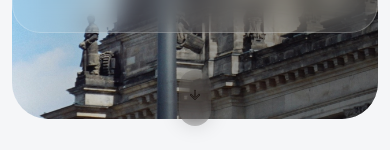
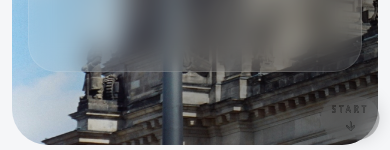
Before and after one commit to Bassil88/aura-coffee-demo, a Next.js app: page /de in a window 390 px wide. Shown: the part 694-844 px from the top of the page. Built offline with nearby package versions, Linux system fonts and the light colour scheme.

Commit message:
mobil No, hero margin & scroller adjusted

```diff
--- a/app/components/Hero.tsx
+++ b/app/components/Hero.tsx
@@ -123,7 +123,8 @@ export default function Hero({ locale }: { locale: "de" | "en" }) {
         rounded-[36px]
         mx-3 sm:mx-6 lg:mx-12
         mt-24
-        min-h-[85vh]
+        min-h-[88vh]
+        md:min-h-[85vh]
         flex items-center
       "
       style={{
@@ -136,7 +137,7 @@ export default function Hero({ locale }: { locale: "de" | "en" }) {
       <div className="absolute inset-0 bg-gradient-to-l from-black/50 via-black/35 to-transparent" />
 
       {/* CONTENT */}
-      <div className="relative z-10 w-full">
+      <div className=" mx-4 relative z-10 w-full">
         <div
           className="
             mx-auto max-w-4xl
@@ -146,7 +147,7 @@ export default function Hero({ locale }: { locale: "de" | "en" }) {
             sm:px-10 sm:py-14
             backdrop-blur-md
             bg-white/10
-            border border-white/20
+            border border-white/10
           "
         >
           {/* TITLE */}
--- a/app/components/ScrollIndicator.tsx
+++ b/app/components/ScrollIndicator.tsx
@@ -1,50 +1,286 @@
+// "use client";
+
+// import { useEffect, useRef, useState } from "react";
+// import gsap from "gsap";
+
+// /* -----------------------------
+//    Magnetic cursor hook (ONLY magnetic)
+// ------------------------------ */
+// function useMagnetic<T extends HTMLElement>(
+//   ref: React.RefObject<T | null>,
+//   strength = 0.35
+// ) {
+//   useEffect(() => {
+//     const el = ref.current;
+//     if (!el) return;
+
+//     const move = (e: MouseEvent) => {
+//       const rect = el.getBoundingClientRect();
+//       const x = (e.clientX - rect.left - rect.width / 2) * strength;
+//       const y = (e.clientY - rect.top - rect.height / 2) * strength;
+
+//       gsap.to(el, {
+//         x,
+//         y,
+//         duration: 0.4,
+//         ease: "power3.out",
+//       });
+//     };
+
+//     const reset = () => {
+//       gsap.to(el, {
+//         x: 0,
+//         y: 0,
+//         duration: 0.6,
+//         ease: "power3.out",
+//       });
+//     };
+
+//     el.addEventListener("mousemove", move);
+//     el.addEventListener("mouseleave", reset);
+
+//     return () => {
+//       el.removeEventListener("mousemove", move);
+//       el.removeEventListener("mouseleave", reset);
+//     };
+//   }, [ref, strength]);
+// }
+// const sectionColors: Record<string, string> = {
+// hero: "text-black",
+//   "real-challenge": "text-red-600",
+//   services: "text-blue-600",
+//   commonChallenges: "text-purple-600",
+//   whyChooseUs: "text-emerald-600",
+//   howItWorks: "text-amber-500",
+//   requirements: "text-cyan-600",
+//   contact: "text-black",
+//   ourStory: "text-indigo-600",
+//   faq: "text-pink-600",
+
+// };
+
+
+
+// /* -----------------------------
+//    Sections
+// ------------------------------ */
+// const sections = [
+//   { id: "hero", label: "START" },
+//   { id: "real-challenge", label: "CHALLENGES" },
+//   { id: "services", label: "SERVICES" },
+//   { id: "commonChallenges", label: "CHALLENGES" },
+//   { id: "whyChooseUs", label: "WHY US" },
+//   { id: "howItWorks", label: "PROCESS" },
+//   { id: "requirements", label: "REQUIREMENTS" },
+//   { id: "contact", label: "CONTACT" },
+//   { id: "ourStory", label: "ABOUT" },
+//   { id: "faq", label: "FAQ" },
+// ];
+
+// export default function ScrollIndicator() {
+//   const indicatorRef = useRef<HTMLButtonElement>(null);
+//   const arrowRef = useRef<SVGSVGElement>(null);
+//   const textRef = useRef<HTMLSpanElement>(null);
+
+//   const [label, setLabel] = useState("SCROLL");
+//   const [visible, setVisible] = useState(false);
+//   const [theme, setTheme] = useState("text-black");
+// const isMobile = typeof window !== "undefined" && window.innerWidth < 768;
+
+
+//   /* Magnetic cursor */
+//   useMagnetic(indicatorRef);
+
+//   /* Entrance animation */
+//   useEffect(() => {
+//     if (!indicatorRef.current) return;
+
+//     gsap.fromTo(
+//       indicatorRef.current,
+//       { opacity: 0, x: 30 },
+//       { opacity: 1, x: 0, duration: 0.6, ease: "power3.out" }
+//     );
+//   }, []);
+
+//   /* Arrow morph (up/down) */
+//   useEffect(() => {
+//     if (!arrowRef.current) return;
+
+//     gsap.to(arrowRef.current, {
+//       rotate: label === "CONTACT" ? 180 : 0,
+//       transformOrigin: "50% 50%",
+//       duration: 0.5,
+//       ease: "power3.inOut",
+//     });
+//   }, [label]);
+
+//   /* Text rotation on scroll */
+//   useEffect(() => {
+//     const onScroll = () => {
+//       if (!textRef.current) return;
+
+//       const progress =
+//         window.scrollY /
+//         (document.documentElement.scrollHeight - window.innerHeight);
+
+//       gsap.to(textRef.current, {
+//         rotate: progress * 180,
+//         ease: "none",
+//         duration: 0.2,
+//       });
+//     };
+
+//     window.addEventListener("scroll", onScroll, { passive: true });
+//     return () => window.removeEventListener("scroll", onScroll);
+//   }, []);
+
+//   /* Section label logic */
+//   useEffect(() => {
+//     const observers: IntersectionObserver[] = [];
+
+//     sections.forEach((s) => {
+//       const el = document.getElementById(s.id);
+//       if (!el) return;
+
+//       const observer = new IntersectionObserver(
+//         ([entry]) => {
+//           if (entry.isIntersecting) {
+//   setLabel(s.label);
+// setTheme(sectionColors[s.id] ?? "text-black");
+//   setVisible(true);
+// }
+
+//         },
+//         { threshold: 0.4 }
+//       );
+
+//       observer.observe(el);
+//       observers.push(observer);
+//     });
+
+//     return () => observers.forEach((o) => o.disconnect());
+//   }, []);
+
+// const handleClick = () => {
+//   const currentIndex = sections.findIndex(
+//     (s) => s.label === label
+//   );
+
+//   const nextSection =
+//     sections[currentIndex + 1] ?? sections[0];
+
+//   const el = document.getElementById(nextSection.id);
+//   if (!el) return;
+
+//   const y = el.getBoundingClientRect().top + window.scrollY - 100;
+//   window.scrollTo({ top: y, behavior: "smooth" });
+// };
+
+
+
+//   if (!visible) return null;
+
+//   return (
+//     <button
+//       ref={indicatorRef}
+//       onClick={handleClick}
+//       aria-label="Scroll navigation"
+// //       className={`
+// //   fixed
+// //   ${isMobile ? "bottom-6 right-1/2 translate-x-1/2" : "top-1/2 right-8 -translate-y-1/2"}
+// //   z-40
+// //   flex
+// //   flex-col
+// //   items-center
+// //   gap-2
+// //   ${isMobile ? "px-3 py-2 scale-75" : "px-4 py-3"}
+// //   rounded-full
+// //   bg-white/10
+// //   backdrop-blur-md
+// //   mix-blend-difference
+// //   shadow-lg
+// //   cursor-pointer
+// //   ${theme}
+// // `}
+// className={`
+//   fixed
+//   z-40
+//   flex
+//   items-center
+//   justify-center
+//   ${isMobile
+//     ? "bottom-6 right-1/2 translate-x-1/2 h-14 w-8 rounded-full"
+//     : "top-1/2 right-8 -translate-y-1/2 px-4 py-3 rounded-full"}
+//  bg-white/10
+//     shadow-[0_0_20px_rgba(255,255,255,0.15)]
+//     backdrop-blur-md
+//     mix-blend-difference
+//   cursor-pointer
+//   ${theme}
+// `}
+
+
+//     >
+// {/* <span
+//   ref={textRef}
+//   className="text-[10px] tracking-[0.35em] uppercase font-medium"
+// >
+//   {label}
+// </span> */}
+// <span
+//   ref={textRef}
+//   className={`uppercase font-medium tracking-[0.35em]
+//     ${isMobile ? "text-[8px] opacity-70" : "text-[10px]"}
+//   `}
+// >
+//   {isMobile ? "" : label}
+// </span>
+
+
+//       {/* <svg
+//         ref={arrowRef}
+//   width={isMobile ? 14 : 18}
+//   height={isMobile ? 14 : 18}
+//         viewBox="0 0 24 24"
+//         fill="none"
+//         stroke="currentColor"
+//         strokeWidth="2"
+//         strokeLinecap="round"
+//         strokeLinejoin="round"
+//       >
+//         <path d="M12 5v14" />
+//         <path d="M5 12l7 7 7-7" />
+
+//       </svg> */}
+
+//       <svg
+//   ref={arrowRef}
+//   width={isMobile ? 14 : 18}
+//   height={isMobile ? 14 : 18}
+//   viewBox="0 0 24 24"
+//   fill="none"
+//   stroke="currentColor"
+//   strokeWidth="2"
+//   strokeLinecap="round"
+//   strokeLinejoin="round"
+//   className={isMobile ? "animate-bounce" : ""}
+// >
+//   <path d="M12 5v14" />
+//   <path d="M5 12l7 7 7-7" />
+// </svg>
+
+//     </button>
+//   );
+// }
+
 "use client";
 
 import { useEffect, useRef, useState } from "react";
 import gsap from "gsap";
 
 /* -----------------------------
-   Magnetic cursor hook (ONLY magnetic)
+   Section colors
 ------------------------------ */
-function useMagnetic<T extends HTMLElement>(
-  ref: React.RefObject<T | null>,
-  strength = 0.35
-) {
-  useEffect(() => {
-    const el = ref.current;
-    if (!el) return;
-
-    const move = (e: MouseEvent) => {
-      const rect = el.getBoundingClientRect();
-      const x = (e.clientX - rect.left - rect.width / 2) * strength;
-      const y = (e.clientY - rect.top - rect.height / 2) * strength;
-
-      gsap.to(el, {
-        x,
-        y,
-        duration: 0.4,
-        ease: "power3.out",
-      });
-    };
-
-    const reset = () => {
-      gsap.to(el, {
-        x: 0,
-        y: 0,
-        duration: 0.6,
-        ease: "power3.out",
-      });
-    };
-
-    el.addEventListener("mousemove", move);
-    el.addEventListener("mouseleave", reset);
-
-    return () => {
-      el.removeEventListener("mousemove", move);
-      el.removeEventListener("mouseleave", reset);
-    };
-  }, [ref, strength]);
-}
 const sectionColors: Record<string, string> = {
   hero: "text-black",
   "real-challenge": "text-red-600",
@@ -56,13 +292,10 @@ hero: "text-black",
   contact: "text-black",
   ourStory: "text-indigo-600",
   faq: "text-pink-600",
-
 };
 
-
-
 /* -----------------------------
-   Sections
+   Sections (ORDER MATTERS)
 ------------------------------ */
 const sections = [
   { id: "hero", label: "START" },
@@ -76,45 +309,61 @@ const sections = [
   { id: "ourStory", label: "ABOUT" },
   { id: "faq", label: "FAQ" },
 ];
+type ClosestSection = {
+  id: string;
+  label: string;
+  top: number;
+};
 
 export default function ScrollIndicator() {
   const indicatorRef = useRef<HTMLButtonElement>(null);
   const arrowRef = useRef<SVGSVGElement>(null);
   const textRef = useRef<HTMLSpanElement>(null);
 
-  const [label, setLabel] = useState("SCROLL");
+  const [label, setLabel] = useState("START");
+  const [theme, setTheme] = useState("text-black");
   const [visible, setVisible] = useState(false);
-  const [theme, setTheme] = useState("text-black");
-const isMobile = typeof window !== "undefined" && window.innerWidth < 768;
+  const [isMobile, setIsMobile] = useState(false);
 
+  /* -----------------------------
+     Mobile detection (stable)
+  ------------------------------ */
+  useEffect(() => {
+    const check = () => setIsMobile(window.innerWidth < 768);
+    check();
+    window.addEventListener("resize", check);
+    return () => window.removeEventListener("resize", check);
+  }, []);
 
-  /* Magnetic cursor */
-  useMagnetic(indicatorRef);
-
-  /* Entrance animation */
+  /* -----------------------------
+     Entrance animation
+  ------------------------------ */
   useEffect(() => {
     if (!indicatorRef.current) return;
 
     gsap.fromTo(
       indicatorRef.current,
       { opacity: 0, x: 30 },
-      { opacity: 1, x: 0, duration: 0.6, ease: "power3.out" }
+      { opacity: 1, x: 0, duration: 0.5, ease: "power3.out" }
     );
   }, []);
 
-  /* Arrow morph (up/down) */
+  /* -----------------------------
+     Arrow rotation
+  ------------------------------ */
   useEffect(() => {
     if (!arrowRef.current) return;
 
     gsap.to(arrowRef.current, {
-      rotate: label === "CONTACT" ? 180 : 0,
-      transformOrigin: "50% 50%",
-      duration: 0.5,
+      rotate: label === "ABOUT" ? 180 : 0,
+      duration: 0.4,
       ease: "power3.inOut",
     });
   }, [label]);
 
-  /* Text rotation on scroll */
+  /* -----------------------------
+     Text rotation on scroll
+  ------------------------------ */
   useEffect(() => {
     const onScroll = () => {
       if (!textRef.current) return;
@@ -125,8 +374,8 @@ const isMobile = typeof window !== "undefined" && window.innerWidth < 768;
 
       gsap.to(textRef.current, {
         rotate: progress * 180,
+        duration: 0.2,
         ease: "none",
-        duration: 0.2,
       });
     };
 
@@ -134,33 +383,46 @@ const isMobile = typeof window !== "undefined" && window.innerWidth < 768;
     return () => window.removeEventListener("scroll", onScroll);
   }, []);
 
-  /* Section label logic */
+  /* -----------------------------
+     ACTIVE SECTION DETECTION (FIXED)
+  ------------------------------ */
 useEffect(() => {
-    const observers: IntersectionObserver[] = [];
+  const onScroll = () => {
+    const offset = isMobile ? 120 : 150;
 
-    sections.forEach((s) => {
+    const closestSection = sections.reduce<ClosestSection | null>(
+      (closest, s) => {
         const el = document.getElementById(s.id);
-      if (!el) return;
+        if (!el) return closest;
 
-      const observer = new IntersectionObserver(
-        ([entry]) => {
-          if (entry.isIntersecting) {
-  setLabel(s.label);
-setTheme(sectionColors[s.id] ?? "text-black");
+        const rect = el.getBoundingClientRect();
+        const top = Math.abs(rect.top - offset);
+
+        if (!closest || top < closest.top) {
+          return { id: s.id, label: s.label, top };
+        }
+
+        return closest;
+      },
+      null
+    );
+
+    if (closestSection) {
+      setLabel(closestSection.label);
+      setTheme(sectionColors[closestSection.id] ?? "text-black");
       setVisible(true);
     }
+  };
 
-        },
-        { threshold: 0.4 }
-      );
+  onScroll();
+  window.addEventListener("scroll", onScroll, { passive: true });
+  return () => window.removeEventListener("scroll", onScroll);
+}, [isMobile]);
 
-      observer.observe(el);
-      observers.push(observer);
-    });
 
-    return () => observers.forEach((o) => o.disconnect());
-  }, []);
-
+  /* -----------------------------
+     Click scroll
+  ------------------------------ */
   const handleClick = () => {
     const currentIndex = sections.findIndex(
       (s) => s.label === label
@@ -172,11 +434,11 @@ const handleClick = () => {
     const el = document.getElementById(nextSection.id);
     if (!el) return;
 
-  const y = el.getBoundingClientRect().top + window.scrollY - 100;
+    const offset = isMobile ? 100 : 140;
+    const y = el.getBoundingClientRect().top + window.scrollY - offset;
+
     window.scrollTo({ top: y, behavior: "smooth" });
   };
-
-
 
   if (!visible) return null;
 
@@ -185,59 +447,43 @@ const handleClick = () => {
       ref={indicatorRef}
       onClick={handleClick}
       aria-label="Scroll navigation"
-//       className={`
-//   fixed
-//   ${isMobile ? "bottom-6 right-1/2 translate-x-1/2" : "top-1/2 right-8 -translate-y-1/2"}
-//   z-40
-//   flex
-//   flex-col
-//   items-center
-//   gap-2
-//   ${isMobile ? "px-3 py-2 scale-75" : "px-4 py-3"}
-//   rounded-full
-//   bg-white/10
-//   backdrop-blur-md
-//   mix-blend-difference
-//   shadow-lg
-//   cursor-pointer
-//   ${theme}
-// `}
       className={`
-  fixed
-  z-40
-  flex
-  items-center
-  justify-center
+        fixed z-40
+        flex flex-col items-center gap-1
         ${isMobile
-    ? "bottom-6 right-1/2 translate-x-1/2 h-14 w-8 rounded-full"
-    : "top-1/2 right-8 -translate-y-1/2 px-4 py-3 rounded-full"}
+          ? "bottom-2 right-10 translate-x-1/2 px-3 py-2 scale-90"
+          : "top-1/2 right-8 -translate-y-1/2 px-4 py-3"}
+        rounded-full
         bg-white/10
-    shadow-[0_0_20px_rgba(255,255,255,0.15)]
         backdrop-blur-md
         mix-blend-difference
+        shadow-[0_0_20px_rgba(255,255,255,0.15)]
         cursor-pointer
         ${theme}
       `}
+    >
+      <span
+        ref={textRef}
+        className={`
+          uppercase font-medium tracking-[0.35em]
+          ${isMobile ? "text-[9px]" : "text-[10px]"}
+        `}
+      >
+        {label}
+      </span>
 
-
-    >
       {/* <span
   ref={textRef}
-  className="text-[10px] tracking-[0.35em] uppercase font-medium"
+  className={`
+    uppercase font-medium tracking-[0.35em]
+    ${isMobile ? "gradient-text text-[9px]" : "text-[10px]"}
+    ${!isMobile ? theme : ""}
+  `}
 >
   {label}
 </span> */}
-<span
-  ref={textRef}
-  className={`uppercase font-medium tracking-[0.35em]
-    ${isMobile ? "text-[8px] opacity-70" : "text-[10px]"}
-  `}
->
-  {isMobile ? "" : label}
-</span>
 
-
-      {/* <svg
+      <svg
         ref={arrowRef}
         width={isMobile ? 14 : 18}
         height={isMobile ? 14 : 18}
@@ -250,25 +496,7 @@ className={`
       >
         <path d="M12 5v14" />
         <path d="M5 12l7 7 7-7" />
-
-      </svg> */}
-
-      <svg
-  ref={arrowRef}
-  width={isMobile ? 14 : 18}
-  height={isMobile ? 14 : 18}
-  viewBox="0 0 24 24"
-  fill="none"
-  stroke="currentColor"
-  strokeWidth="2"
-  strokeLinecap="round"
-  strokeLinejoin="round"
-  className={isMobile ? "animate-bounce" : ""}
->
-  <path d="M12 5v14" />
-  <path d="M5 12l7 7 7-7" />
       </svg>
-
     </button>
   );
 }
--- a/app/datenschutz/page.tsx
+++ b/app/datenschutz/page.tsx
@@ -36,6 +36,7 @@ Kolonnenstr. 8<br />
 Deutschland<br />
 E-Mail: contact@brightway2deutschland.com<br />
 Telefon: +49 4141 428 438
+Handy: +49 163 1897 654
 </p>
 
 <h4>3. Erhebung und Verarbeitung personenbezogener Daten</h4>
--- a/app/impressum/page.tsx
+++ b/app/impressum/page.tsx
@@ -37,6 +37,7 @@ Deutschland
 Kontakt:<br />
 E-Mail: contact@brightway2deutschland.com<br />
 Telefon: +49 4141 428 438
+Handy: +49 163 1897 654
 </p>
 
 <p>
```
Also changed, not shown: app/globals.css (+15 -0 lines). Lines whose indentation alone changed are shown as unchanged.
